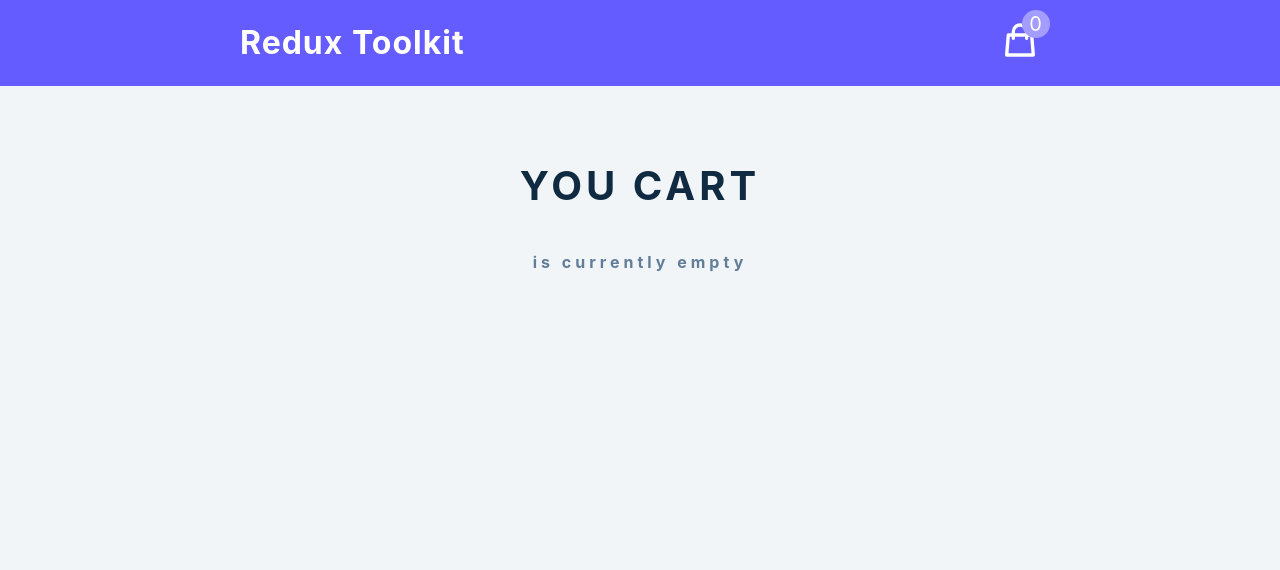
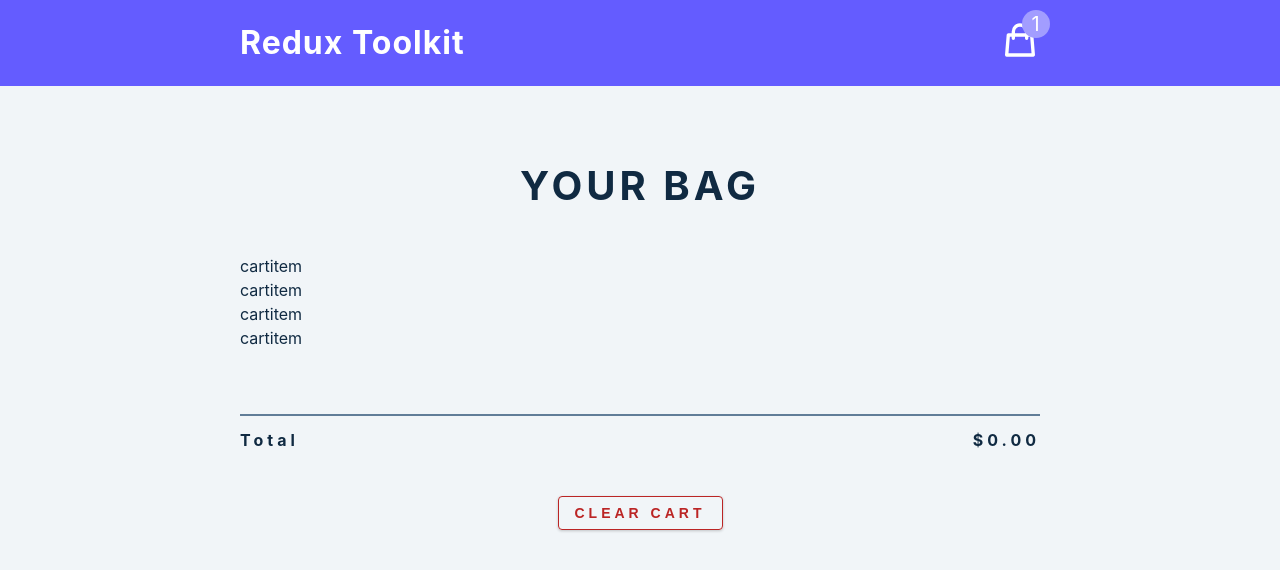
Before and after one commit to ProfessorBunny/Redux-Toolkit, a React (Create React App) app: page / in a window 1280 px wide. Shown: the top 570 px of the page. Built offline with nearby package versions, Linux system fonts and the light colour scheme.

Commit message:
setting up cart items in cart container

```diff
--- a/src/components/CartContainer.js
+++ b/src/components/CartContainer.js
@@ -16,7 +16,30 @@
     }
 
     return (
-        <div>cartContainer</div>
+
+        <section className='cart'>
+            <header>
+                <h2>your bag</h2>
+            </header>
+            <div>
+                {cartItems.map((item) => {
+                    return <CartItem key={item.id} {...item} />;
+                })}
+            </div>
+            <footer>
+                <hr />
+                <div className='cart-total'>
+                    <h4>
+                        total <span>${total.toFixed(2)}</span>
+                    </h4>
+                </div>
+                <button className='btn clear-btn' >
+                    clear cart
+                </button>
+            </footer>
+        </section>
+
+
     )
 }
 
--- a/src/components/CartItem.js
+++ b/src/components/CartItem.js
@@ -2,7 +2,9 @@
 
 const CartItem = () => {
     return (
-        <div>cartItem</div>
+        <div>
+            cartitem
+        </div>
     )
 }
 
--- a/src/features/cart/cartSlice.js
+++ b/src/features/cart/cartSlice.js
@@ -3,7 +3,7 @@
 
 const initialState = {
     cartItems: cartItems,
-    amount: 0,
+    amount: 1,
     total: 0,
     isLoading: true,
 }
```
